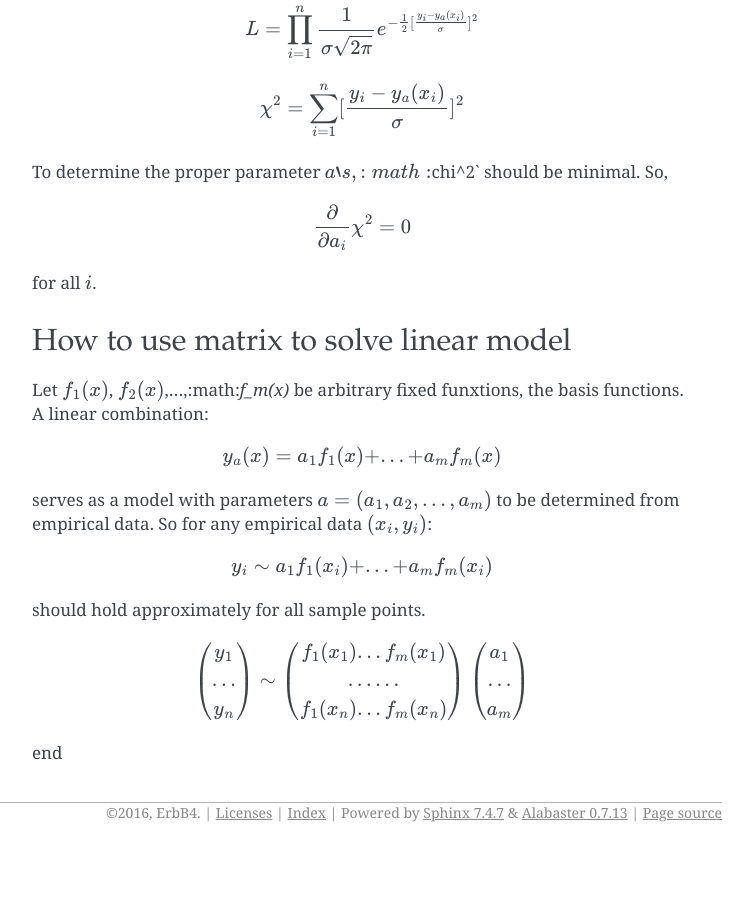
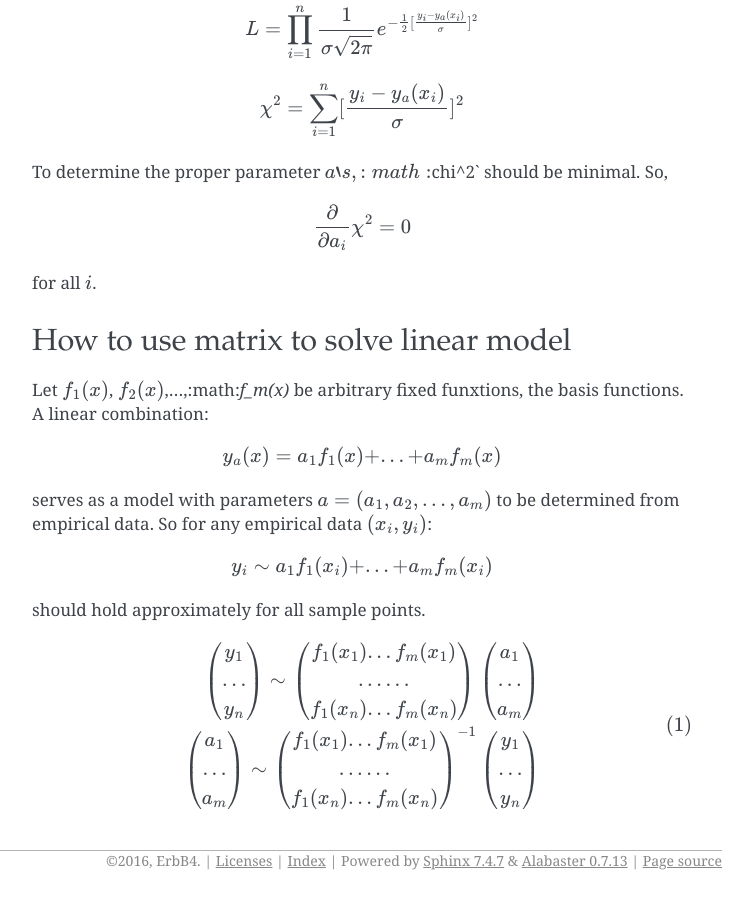
Before and after one commit to Quantumgame/Computational-Neuroscience, a Sphinx documentation site: the page built from docs/notes/MM.rst, in a window 1280 px wide and 900 px high, scrolled down 13268 px. Shown: the whole window, without its empty margins (388-1141 px from the left). Built offline with Sphinx 7.4.7, drawn with Linux system fonts in a browser that asks for light colours; nearby versions of some CDN libraries; formulas are drawn with MathJax 3; before the commit the page ends 14120 px from its top, so only the background shows below that.

Commit message:
matrix completed

```diff
--- a/docs/notes/MM.rst
+++ b/docs/notes/MM.rst
@@ -606,7 +606,7 @@
 
 
 .. math::
-   \begin{pmatrix} y_1\\...\\y_n \end{pmatrix} \sim \begin{pmatrix} f_1(x_1) ... f_m(x_1)\\... ...\\f_1(x_n) ... f_m(x_n) \end{pmatrix} \begin{pmatrix} a_1 \\ ... \\ a_m \end{pmatrix}
+   \begin{pmatrix} y_1\\...\\y_n \end{pmatrix} \sim \begin{pmatrix} f_1(x_1) ... f_m(x_1)\\... ...\\f_1(x_n) ... f_m(x_n) \end{pmatrix} \begin{pmatrix} a_1 \\ ... \\ a_m \end{pmatrix}\\
 
 
-end
+   \begin{pmatrix} a_1 \\ ... \\ a_m \end{pmatrix} \sim \begin{pmatrix} f_1(x_1) ... f_m(x_1)\\... ...\\f_1(x_n) ... f_m(x_n) \end{pmatrix} ^{-1} \begin{pmatrix} y_1\\...\\y_n \end{pmatrix}
```
